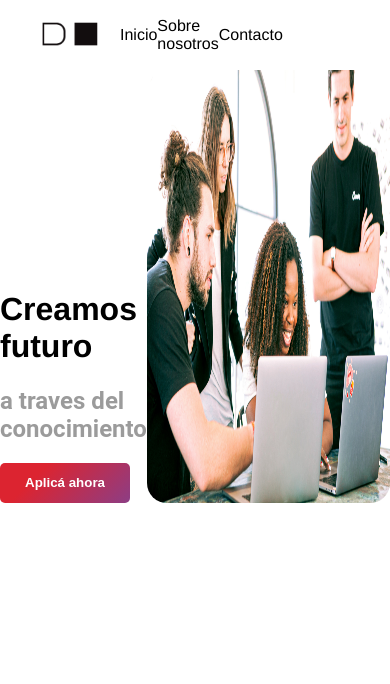
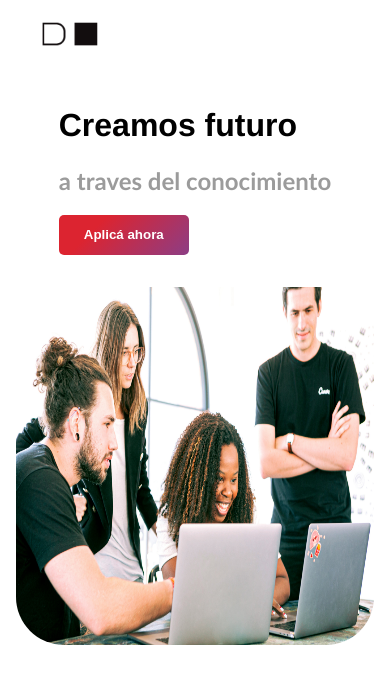
Before and after one commit to DH-Esp-Frontend/ctd-esp-fe3-clase3-assets-metadata-seo, a Next.js app: page / in a window 390 px wide. Shown: the top 684 px of the page. Built offline with nearby package versions, Linux system fonts and the light colour scheme.

Commit message:
styles fixed

```diff
--- a/components/navbar.module.css
+++ b/components/navbar.module.css
@@ -7,7 +7,7 @@
 }
 
 .links{
-    width: 20%;
+    width: 40%;
     display: flex;
     justify-content: space-around;
     align-items: center;
@@ -19,3 +19,23 @@
     height: 100px;
     margin-left: 20px;
 }
+
+
+@media screen and (max-width: 800px){
+    .nav{
+        flex-direction: column;
+    }
+
+    .links{
+        display: none;
+        /* width: 100vw;
+        display: flex;
+        justify-content: space-around;
+        align-items: center;
+        flex-direction: column; */
+    }
+
+    .links>a{
+        margin-top: 1rem
+    }
+  }
--- a/styles/globals.css
+++ b/styles/globals.css
@@ -20,12 +20,12 @@ a:hover{
 }
 
 img{
-  border-radius: 20px;
+  border-radius: 3rem;
 }
 
 h2{
   color: rgba(71, 71, 71, 0.541);
-  font-family: Roboto, sans-serif;
+  font-family: "Gill Sans", sans-serif;
 }
 
 button {
@@ -51,13 +51,23 @@ button:active {
   top: 2px;
 }
 .landing{
+  padding: 1rem;
   display: flex;
   justify-content: space-around;
+  align-items: center;
 }
 .landing > img{
-  width: 100px;
+  width: 50%;
 }
 
-.landing > div {
-  margin-top: 200px;
+
+
+@media screen and (max-width: 800px){
+  .landing{
+    height: 80%;
+    display: flex;
+    justify-content: flex-start;
+    gap: 2rem;
+    flex-direction: column;
+  }
 }
```
